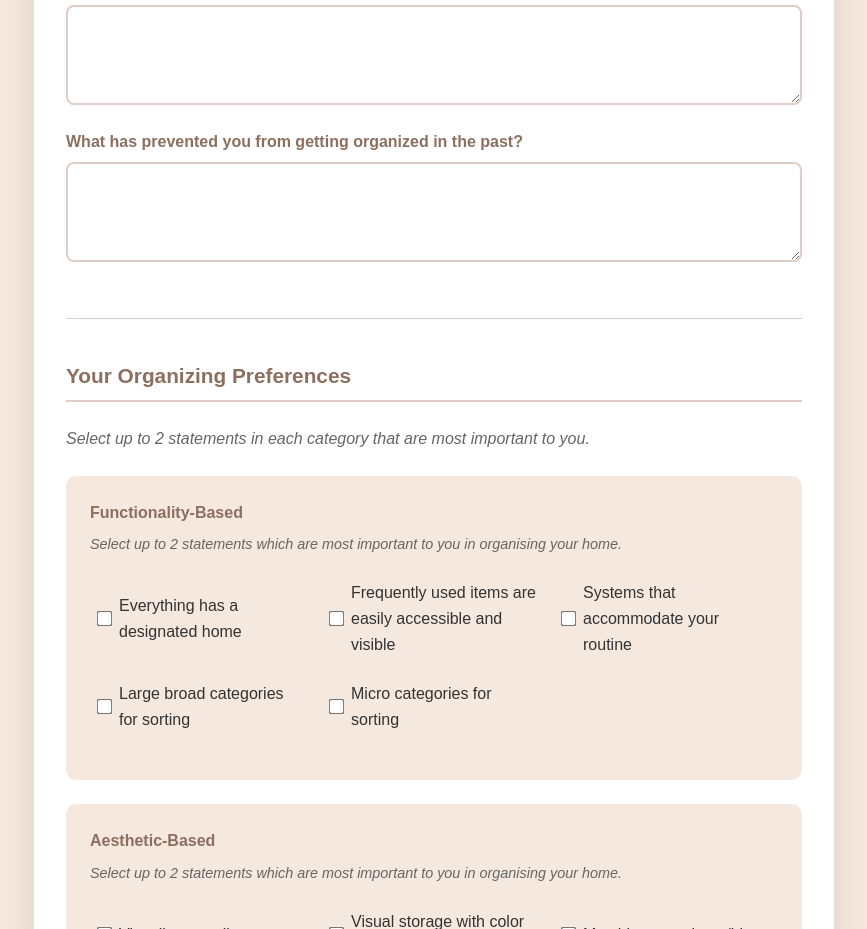
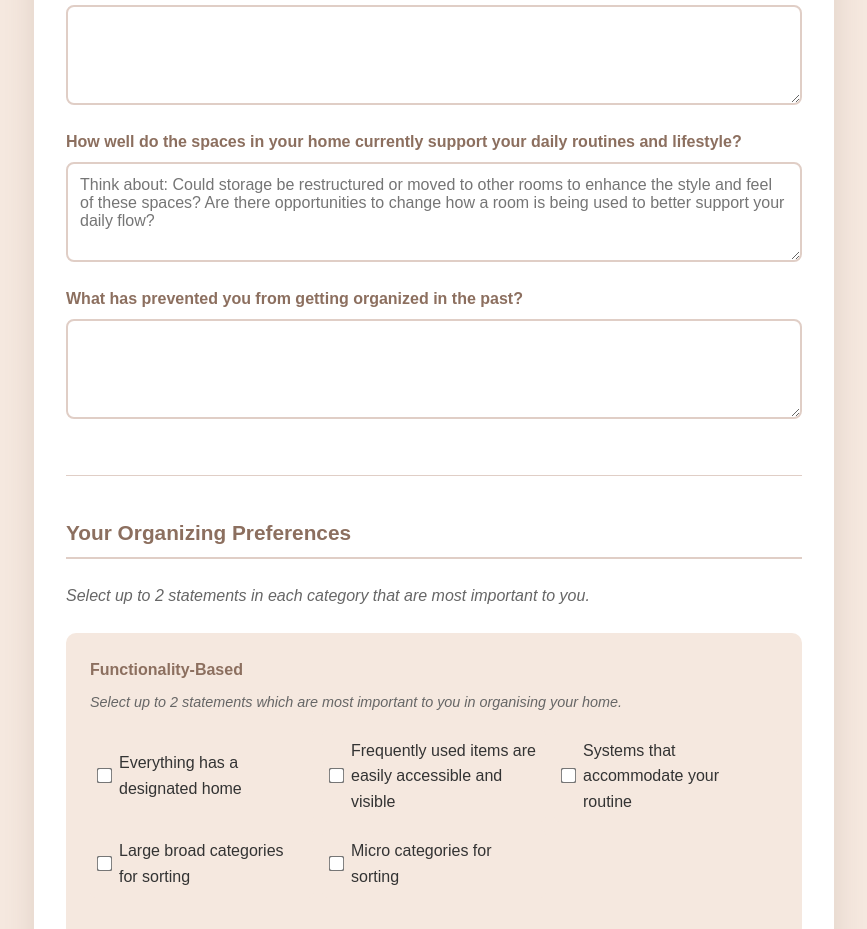
Before and after one commit to Ngaire233/hoptoit, a plain HTML site: page consultation.html in a window 1280 px wide. Shown: the part 2104-3033 px from the top of the page, without its empty margins (206-1073 px from the left). Drawn offline with Linux system fonts and the light colour scheme.

Commit message:
New question on rooms.html

```diff
--- a/consultation.html
+++ b/consultation.html
@@ -411,6 +411,9 @@
                     <label for="important-features">What features are most important to you in these priority areas?</label>
                     <textarea id="important-features" name="important-features"></textarea>
 
+                    <label for="lifestyle-support">How well do the spaces in your home currently support your daily routines and lifestyle?</label>
+                    <textarea id="lifestyle-support" name="lifestyle-support" placeholder="Think about: Could storage be restructured or moved to other rooms to enhance the style and feel of these spaces? Are there opportunities to change how a room is being used to better support your daily flow?"></textarea>
+
                     <label for="past-obstacles">What has prevented you from getting organized in the past?</label>
                     <textarea id="past-obstacles" name="past-obstacles"></textarea>
                 </div>
```
